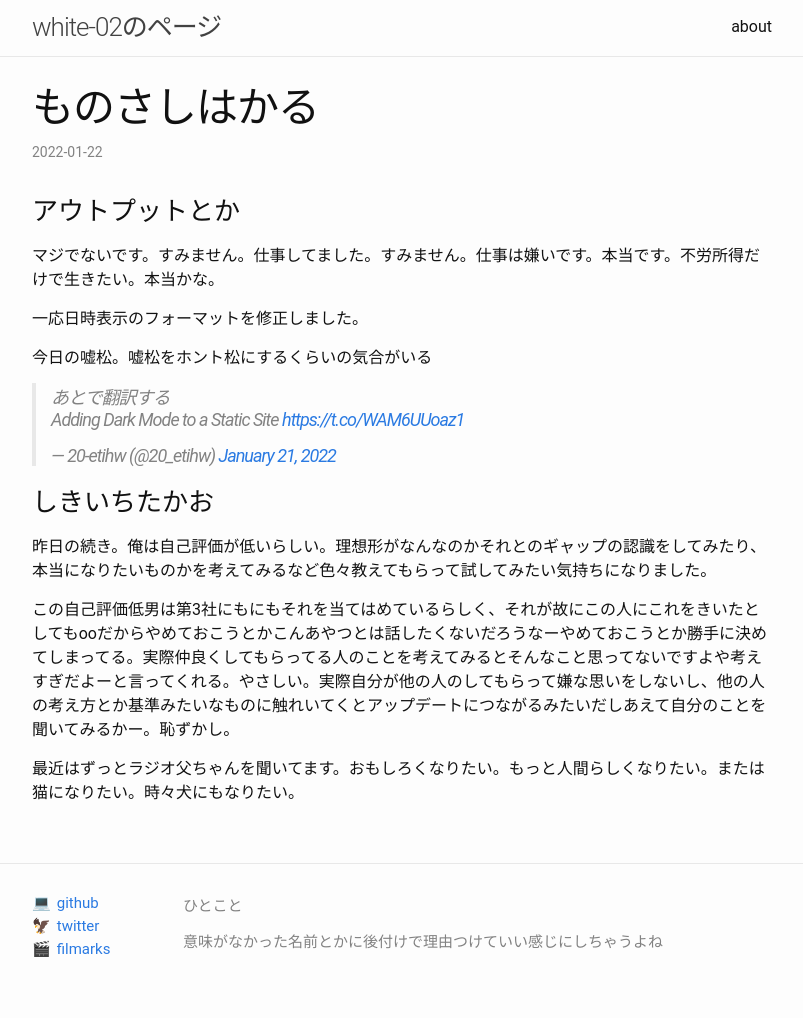
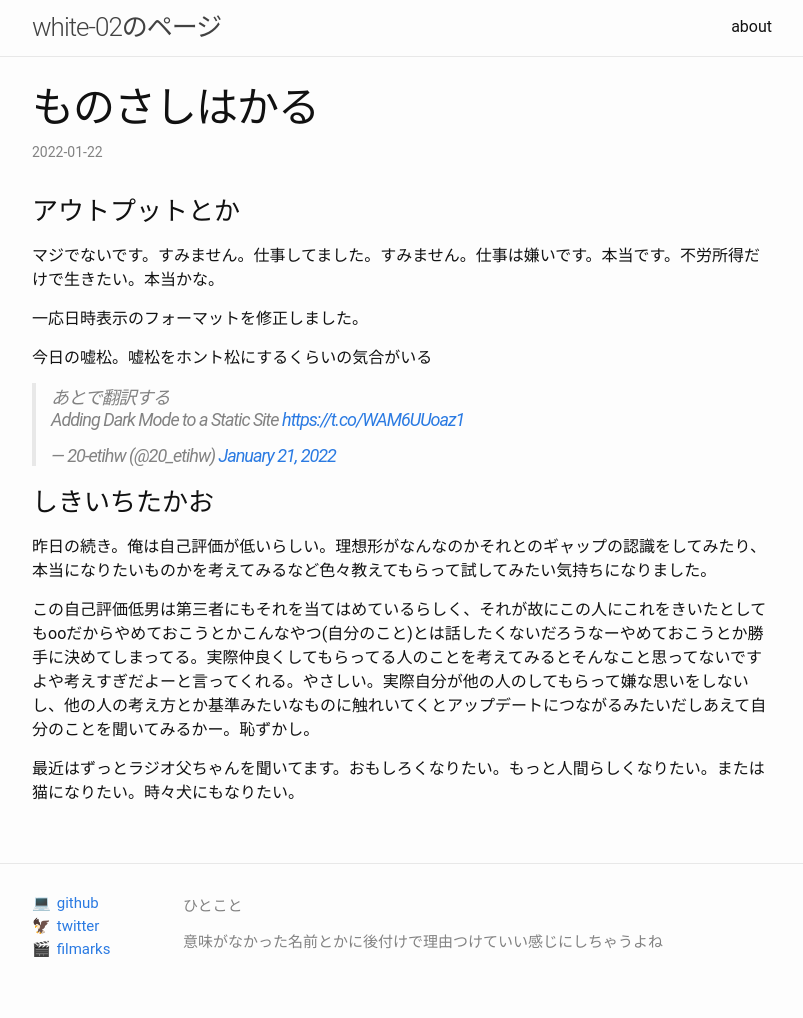
Before and after one commit to white-02/white-02.github.io, a Jekyll site: the page built from _posts/2022-01-22-blog.md, in a window 1280 px wide. Shown: the whole page, without its empty margins (238-1041 px from the left). Built offline with Jekyll 4.4.1, drawn with Linux system fonts in a browser that asks for light colours; comment, search, counter and statistics services are not loaded.

Commit message:
fix  typo ver2

```diff
--- a/_posts/2022-01-22-blog.md
+++ b/_posts/2022-01-22-blog.md
@@ -16,6 +16,6 @@ categories: blog
 ### しきいちたかお
 昨日の続き。俺は自己評価が低いらしい。理想形がなんなのかそれとのギャップの認識をしてみたり、本当になりたいものかを考えてみるなど色々教えてもらって試してみたい気持ちになりました。
 
-この自己評価低男は第3社にもにもそれを当てはめているらしく、それが故にこの人にこれをきいたとしてもooだからやめておこうとかこんあやつとは話したくないだろうなーやめておこうとか勝手に決めてしまってる。実際仲良くしてもらってる人のことを考えてみるとそんなこと思ってないですよや考えすぎだよーと言ってくれる。やさしい。実際自分が他の人のしてもらって嫌な思いをしないし、他の人の考え方とか基準みたいなものに触れいてくとアップデートにつながるみたいだしあえて自分のことを聞いてみるかー。恥ずかし。
+この自己評価低男は第三者にもそれを当てはめているらしく、それが故にこの人にこれをきいたとしてもooだからやめておこうとかこんなやつ(自分のこと)とは話したくないだろうなーやめておこうとか勝手に決めてしまってる。実際仲良くしてもらってる人のことを考えてみるとそんなこと思ってないですよや考えすぎだよーと言ってくれる。やさしい。実際自分が他の人のしてもらって嫌な思いをしないし、他の人の考え方とか基準みたいなものに触れいてくとアップデートにつながるみたいだしあえて自分のことを聞いてみるかー。恥ずかし。
 
 最近はずっとラジオ父ちゃんを聞いてます。おもしろくなりたい。もっと人間らしくなりたい。または猫になりたい。時々犬にもなりたい。
```
